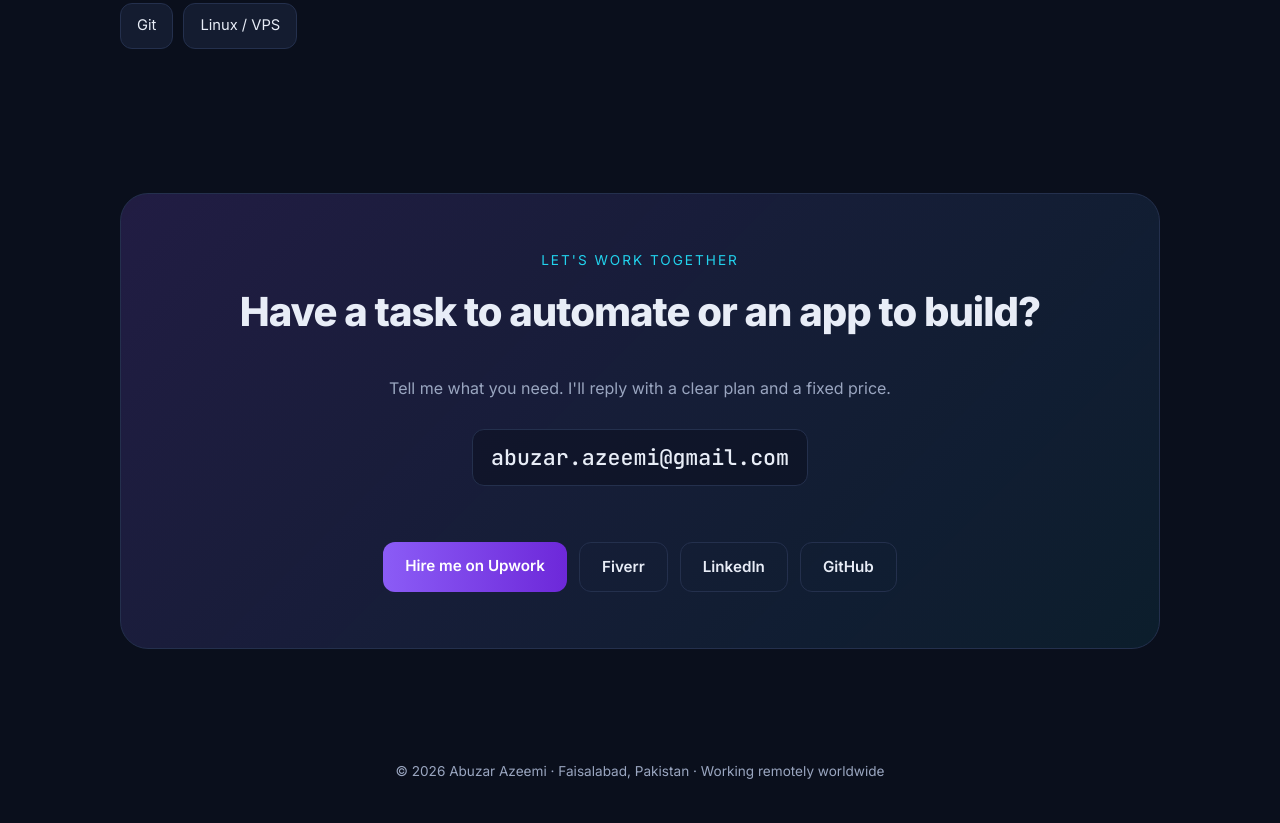
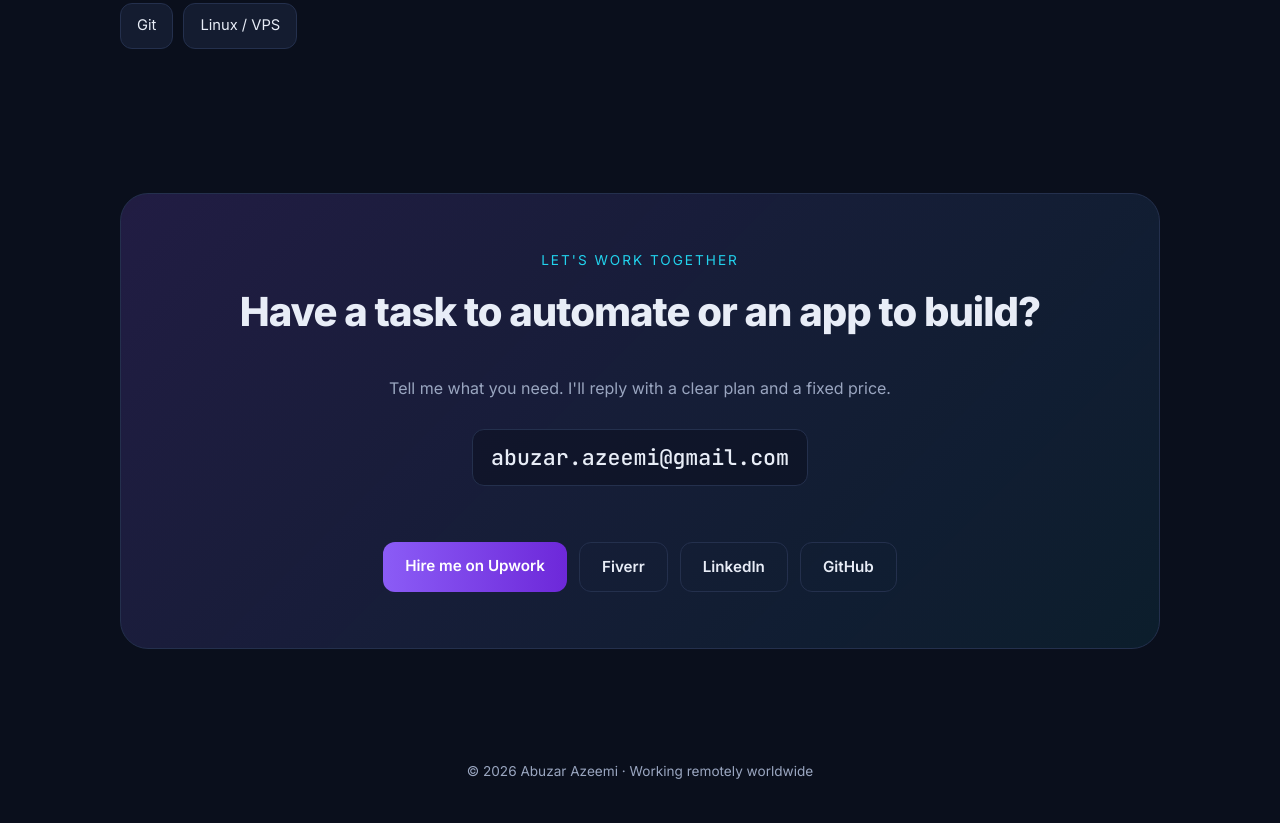
Before and after one commit to abuzarazeemi/abuzarazeemi.github.io, a plain HTML site: page index.html in a window 1280 px wide. Shown: the part 5750-6573 px from the top of the page. Drawn offline with Linux system fonts and the light colour scheme.

Commit message:
Remove location from footer
Co-Authored-By: Claude Opus 5.5 <noreply@anthropic.com>

```diff
--- a/index.html
+++ b/index.html
@@ -383,7 +383,7 @@ footer{text-align:center;color:var(--muted);font-size:.85rem;padding:40px 0}
   </div>
 </section>
 
-<footer>© <span id="y"></span> Abuzar Azeemi · Faisalabad, Pakistan · Working remotely worldwide</footer>
+<footer>© <span id="y"></span> Abuzar Azeemi · Working remotely worldwide</footer>
 
 <script>
 document.getElementById('y').textContent = new Date().getFullYear();
```
